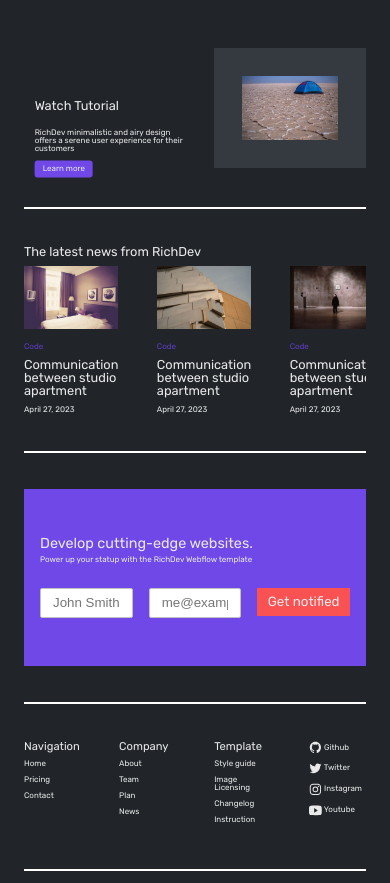
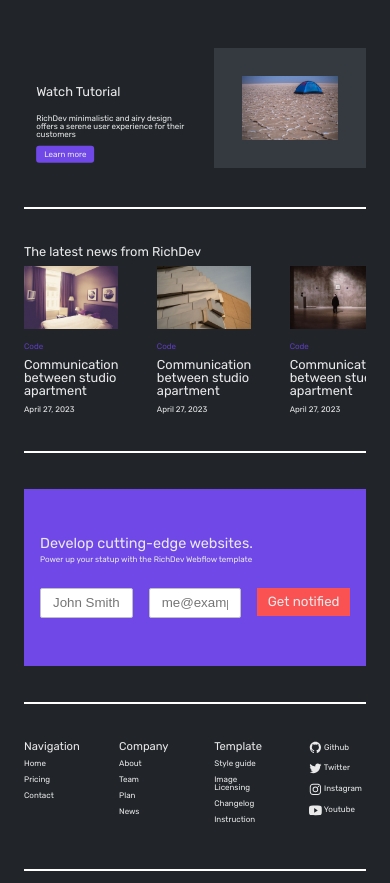
Before and after one commit to richy002/richdev, a plain HTML site: page index.html in a window 390 px wide. Shown: the part 2934-3817 px from the top of the page. Drawn offline with nearby package versions, Linux system fonts and the light colour scheme.

Commit message:
popular position

```diff
--- a/css/queries.css
+++ b/css/queries.css
@@ -184,8 +184,8 @@
     /* margin: auto; */
   }
 
-  .creativity-phase-1, .creativity-phase-2 {
-
+  .creativity-phase-1,
+  .creativity-phase-2 {
     margin: 0 1rem;
   }
 
@@ -204,20 +204,15 @@
 /* BELOW 699PX (smaller Tablet)*/
 /************************************/
 @media (max-width: 44em) {
-
   .brand-text.watch {
     transform: translate(7%, 122%);
   }
-
 }
-
-
 
 /************************************/
 /* BELOW 544PX (smaller Tablet)*/
 /************************************/
 @media (max-width: 34em) {
-
   .hero {
     padding: 0 1rem;
     gap: 6.4rem;
@@ -245,16 +240,12 @@
     height: 33rem;
     width: auto;
   }
-
 }
-
 
 /************************************/
 /* BELOW 520PX (smaller Tablet)*/
 /************************************/
 @media (max-width: 34em) {
-
-
   .hero {
     padding: 0 1rem;
     gap: 6.4rem;
@@ -278,22 +269,19 @@
   .cta-body {
     padding: 6rem 2rem;
   }
-
 }
-
 
 /************************************/
 /* BELOW 520PX (smaller Tablet)*/
 /************************************/
 @media (max-width: 34em) {
-
-  .hero-button:link, .hero-button:visited {
+  .hero-button:link,
+  .hero-button:visited {
     display: inline-block;
     text-decoration: none;
     font-size: 1rem;
     padding: 1rem 8rem;
   }
-
 
   .brand-text.watch {
     transform: translate(7%, 50%);
@@ -301,21 +289,23 @@
 
   .creativity-sub-text {
     gap: 1rem;
-    padding: 0 2rem
+    padding: 0 2rem;
   }
 
   .creativity-phase-2 {
     gap: 3rem;
   }
-
 }
 
-
 /************************************/
-/* BELOW 520PX (smaller Tablet)*/
+/* BELOW 402PX (smaller Tablet)*/
 /************************************/
-@media (max-width: 34em) {
+@media (max-width: 25em) {
   .most-popular {
     left: 45%;
   }
+
+  .brand-text.watch {
+    transform: translate(8%, 30%);
   }
+}
```
Lines whose indentation alone changed are shown as unchanged.
